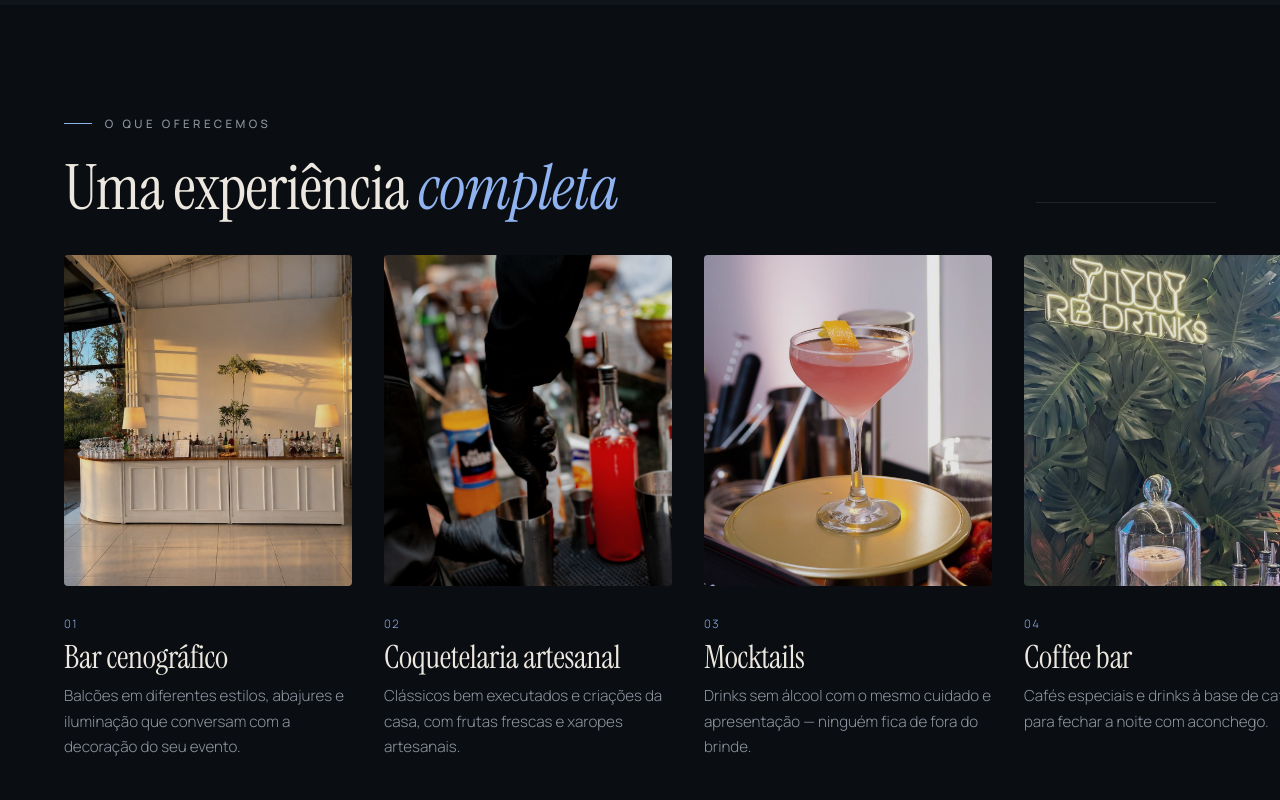
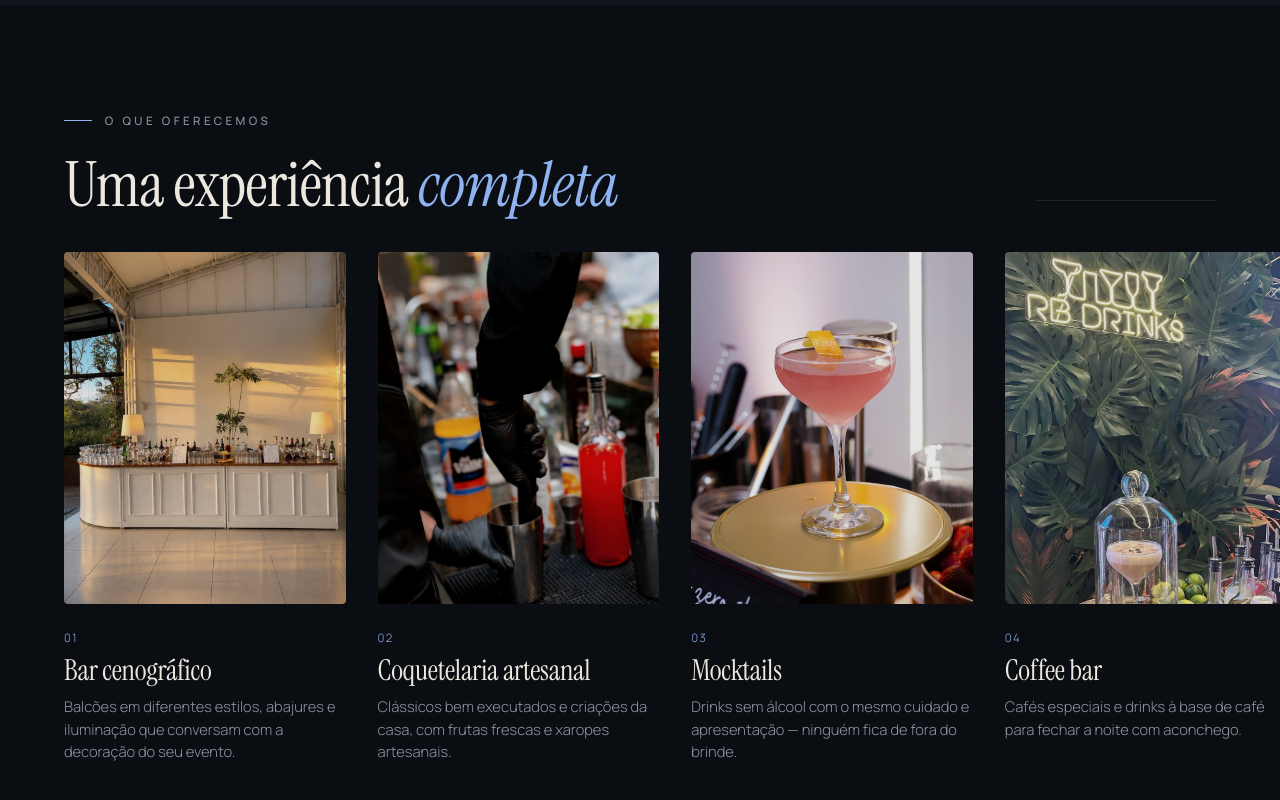
Before and after one commit to carriel2/rbdrinks-site, a plain HTML site: page escuro.html in a window 1280 px wide. Shown: the part 5218-6018 px from the top of the page. Drawn offline with Linux system fonts and the light colour scheme.

Commit message:
Carrossel de serviços: foto se ajusta à altura da tela para o texto não cortar
Co-Authored-By: Claude Opus 5.5 <noreply@anthropic.com>

```diff
--- a/escuro.css
+++ b/escuro.css
@@ -200,13 +200,13 @@ body.is-ready .hero__foot .btn { opacity: 1; transform: none; }
 .hs__track { display: flex; gap: 2rem; padding: 0 var(--pad); width: max-content; will-change: transform; }
 .hs__sticky { gap: 2.2rem; padding-top: 4rem; }
 .hs__head h2 { font-size: clamp(2.2rem, 3vw + 3vh, 4.6rem); }
-.hs__card { width: clamp(240px, 36vh, 420px); flex-shrink: 0; }
-.hs__img { aspect-ratio: 4/4.6; overflow: hidden; border-radius: 4px; margin-bottom: 1.4rem; }
+.hs__card { width: clamp(260px, 22vw, 380px); flex-shrink: 0; }
+.hs__img { height: clamp(150px, calc(100vh - 28rem), 440px); overflow: hidden; border-radius: 4px; margin-bottom: 1.2rem; }
 .hs__img img { width: 100%; height: 100%; object-fit: cover; transition: transform 1.2s var(--ease), filter .8s; filter: saturate(.85) brightness(.9); }
 .hs__card:hover .hs__img img { transform: scale(1.06); filter: none; }
 .hs__card span { font-size: .72rem; color: var(--accent); letter-spacing: .12em; }
-.hs__card h3 { font-size: 2rem; margin: .3rem 0 .6rem; }
-.hs__card p { color: var(--muted); font-size: .95rem; max-width: 32ch; }
+.hs__card h3 { font-size: clamp(1.5rem, 1rem + 1vw, 2rem); line-height: 1.1; margin: .3rem 0 .5rem; }
+.hs__card p { color: var(--muted); font-size: .92rem; line-height: 1.55; }
 
 /* ---------- Citação ---------- */
 .quote { display: grid; grid-template-columns: 1fr 1fr; min-height: 90vh; align-items: center; background: var(--bg-2); }
@@ -331,6 +331,7 @@ body.is-ready .hero__foot .btn { opacity: 1; transform: none; }
   .hs__track { width: auto; overflow-x: auto; scroll-snap-type: x mandatory; padding-bottom: 1rem; transform: none !important; scrollbar-width: none; }
   .hs__track::-webkit-scrollbar { display: none; }
   .hs__card { width: 78vw; scroll-snap-align: center; }
+  .hs__img { height: auto; aspect-ratio: 4/4.6; }
   .hs { height: auto !important; }
 }
 @media (max-width: 560px) {
```
